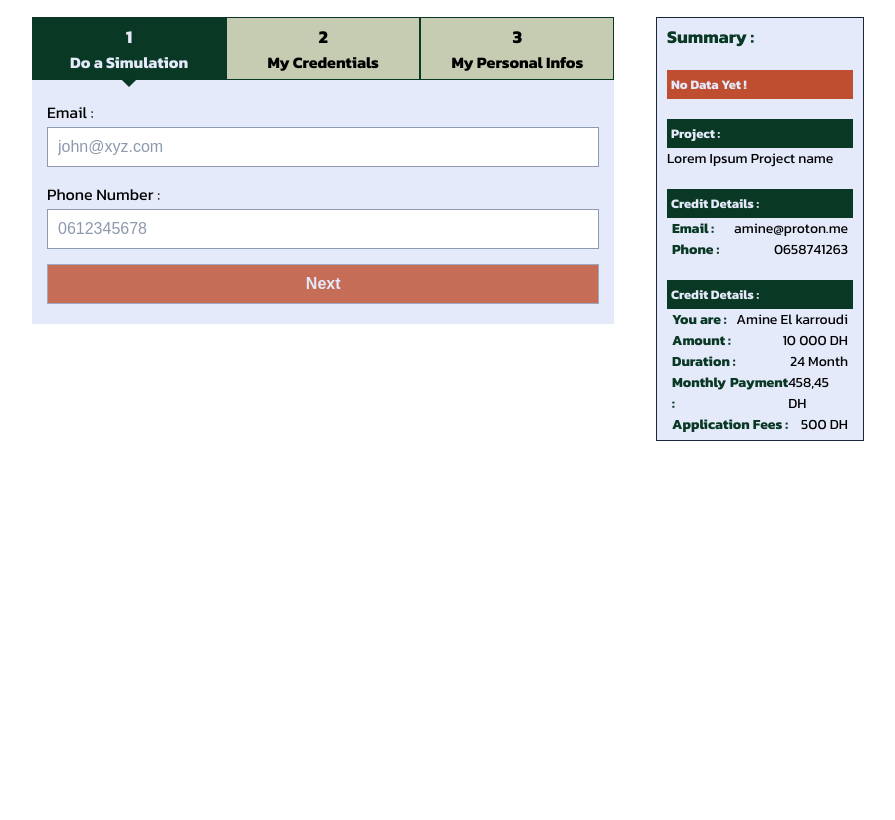
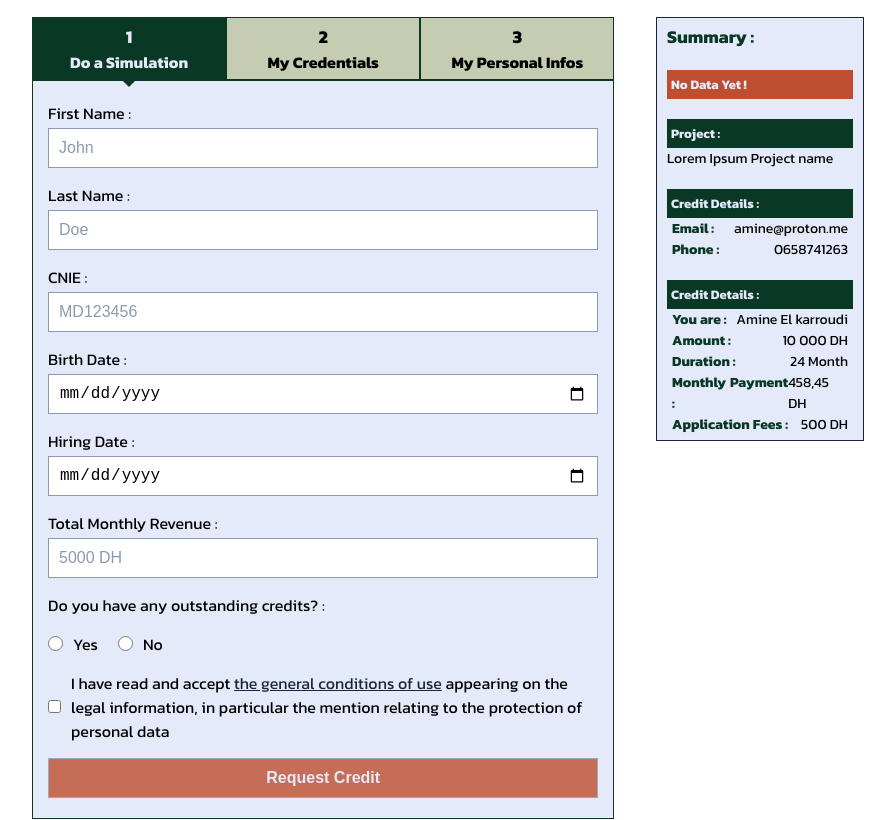
Before and after one commit to Elkarroudi/LoanUi, a website: page index.html in a window 1280 px wide. Shown: the part 145-965 px from the top of the page, without its empty margins (192-1087 px from the left). Before the commit the page ends 800 px from the top, so only its background shows below. Drawn offline with Linux system fonts and the light colour scheme.

Commit message:
FInish Personal Information Section

```diff
--- a/index.html
+++ b/index.html
@@ -56,12 +56,12 @@
 
                     <label>
                         <span>Amount ( In DH ) : <span class="value_box" id="amount_box" > 0 DH </span></span>
-                        <input type="range" name="amount" min="5000" max="1000000" step="1" value="10000" >
+                        <input type="range" name="amount" min="5000" max="600000" step="1" value="33000" >
                     </label>
 
                     <label>
                         <span>Duration ( In Month ) : <span class="value_box" id="duration_box" > 0 Month </span></span>
-                        <input type="range" name="duration" min="12" max="120" step="1" value="24" >
+                        <input type="range" name="duration" min="12" max="120" step="1" value="36" >
                     </label>
 
                     <label>
@@ -70,23 +70,12 @@
                     </label>
 
                     <button>Next</button>
-                    <div class="info_box" >
-                        <p>
-                            Simulation for indicative purposes only and not contractual.
-                            The minimum monthly payment is 180 dirhams.
-                            A ELK Loan customer may benefit from a more advantageous rate depending on their preferential conditions.
-                        </p>
-                        <p>
-                            In accordance with Law 09-08, you have the right to access, rectify, and object to the processing of your personal data.
-                            This processing is authorized by the CNDP under number A-GC-206/2014.
-                        </p>
-                    </div>
 
                 </section>
                 <!-- END LOAN INFORMATION FORM  -->
 
                 <!-- CONTACT INFORMATION FORM  -->
-                <section class="contact_information"  >
+                <section class="contact_information hidden"  >
 
                     <label>
                         <span>Email : </span>
@@ -102,6 +91,76 @@
 
                 </section>
                 <!-- END CONTACT INFORMATION FORM  -->
+
+                <!-- PERSONAL INFORMATION FORM  -->
+                <section class="personal_information "  >
+
+                    <label>
+                        <span>First Name : </span>
+                        <input type="text" name="first_name" placeholder="John" >
+                    </label>
+
+                    <label>
+                        <span>Last Name : </span>
+                        <input type="text" name="ast_name" placeholder="Doe" >
+                    </label>
+
+                    <label>
+                        <span>CNIE : </span>
+                        <input type="text" name="cnie" placeholder="MD123456" >
+                    </label>
+
+                    <label>
+                        <span>Birth Date : </span>
+                        <input type="date" name="birth_date" >
+                    </label>
+
+                    <label>
+                        <span>Hiring Date : </span>
+                        <input type="date" name="hiring_date" >
+                    </label>
+
+                    <label>
+                        <span>Total Monthly Revenue : </span>
+                        <input type="number" name="monthly_revenue" placeholder="5000 DH" >
+                    </label>
+
+                    <span>Do you have any outstanding credits? : </span>
+                    <div style="display: flex; gap: 20px; " >
+                        <label class="normal" >
+                            <input type="radio" name="outstanding_credits" value="yes" >
+                            <span>Yes</span>
+                        </label>
+
+                        <label class="normal" >
+                            <input type="radio" name="outstanding_credits" value="no" >
+                            <span>No</span>
+                        </label>
+                    </div>
+
+                    <label class="normal" >
+                        <input type="checkbox" name="monthly_revenue" >
+                        <span>
+                            I have read and accept <a href="" ><u>the general conditions of use</u></a> appearing on the legal information, in particular the mention relating to the protection of personal data
+                        </span>
+                    </label>
+
+                    <button>Request Credit</button>
+
+                </section>
+                <!-- END PERSONAL INFORMATION FORM  -->
+
+                <div class="info_box" >
+                    <p>
+                        Simulation for indicative purposes only and not contractual.
+                        The minimum monthly payment is 180 dirhams.
+                        A ELK Loan customer may benefit from a more advantageous rate depending on their preferential conditions.
+                    </p>
+                    <p>
+                        In accordance with Law 09-08, you have the right to access, rectify, and object to the processing of your personal data.
+                        This processing is authorized by the CNDP under number A-GC-206/2014.
+                    </p>
+                </div>
 
             </section>
             <!-- END TABS -->
@@ -142,6 +201,6 @@
         </section>
     </main>
 
-    <script src="styles/js/calculate_loan_rate.js"  ></script>
+    <script src="styles/js/calculate_loan_rate.js" ></script>
 </body>
 </html>
--- a/styles/scss/_global_rules.scss
+++ b/styles/scss/_global_rules.scss
@@ -62,6 +62,10 @@ input[type="range"] {
   outline: none;
   border-radius: 3px;
 }
+input[type="radio"], input[type="checkbox"] {
+  width: 15px;
+  height: 15px;
+}
 button {
   cursor: pointer;
   background-color: $primary;
@@ -82,3 +86,8 @@ button:hover {
 }
 
 .tabs .hidden { display: none; }
+.tabs .normal {
+  flex-direction: row;
+  align-items: center;
+  column-gap: 10px;
+}
--- a/styles/scss/index.scss
+++ b/styles/scss/index.scss
@@ -1,7 +1,7 @@
 
 @import "global_rules";
 
-main { margin-top: 8%; }
+main { margin: 8% 0; }
 #loan_form {
   width: 100%;
   margin-top: 20px;
@@ -43,8 +43,9 @@ main { margin-top: 8%; }
 }
 
 // Loan Information Css =========
-.loan_information, .contact_information {
+.loan_information, .contact_information, .personal_information {
   background-color: $light_gray;
+  border: 1px solid $third;
   padding: 20px 15px;
   display: flex;
   flex-direction: column;
```
Also changed, not shown: styles/index.css, 1 other file.
